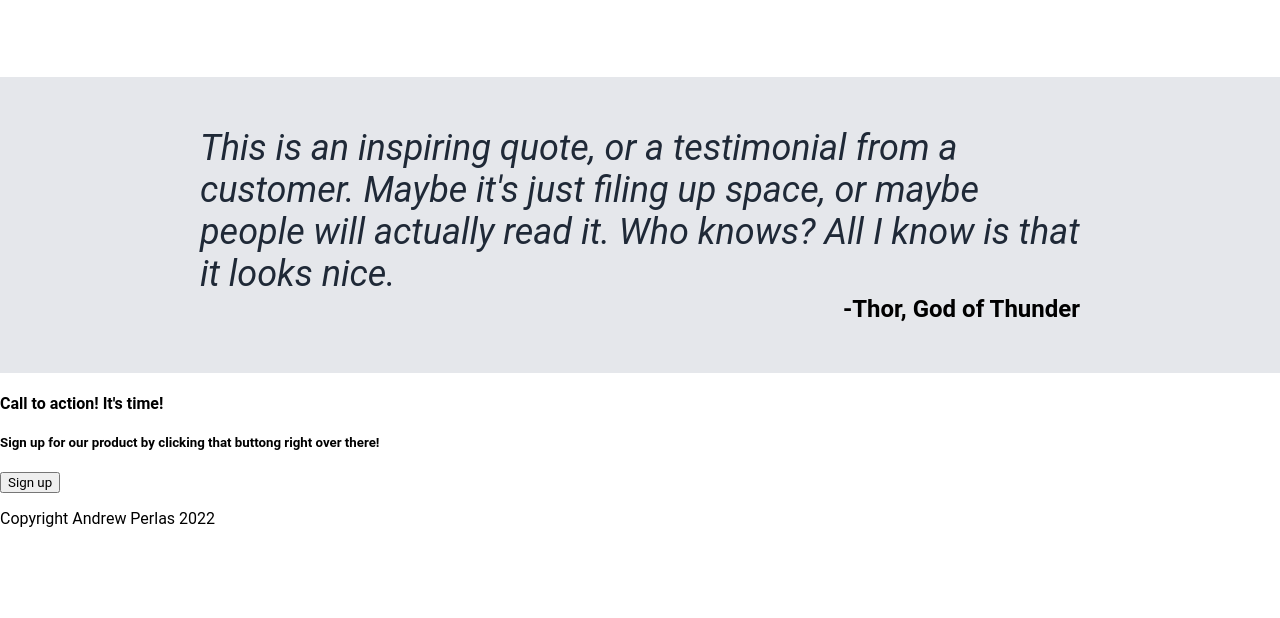
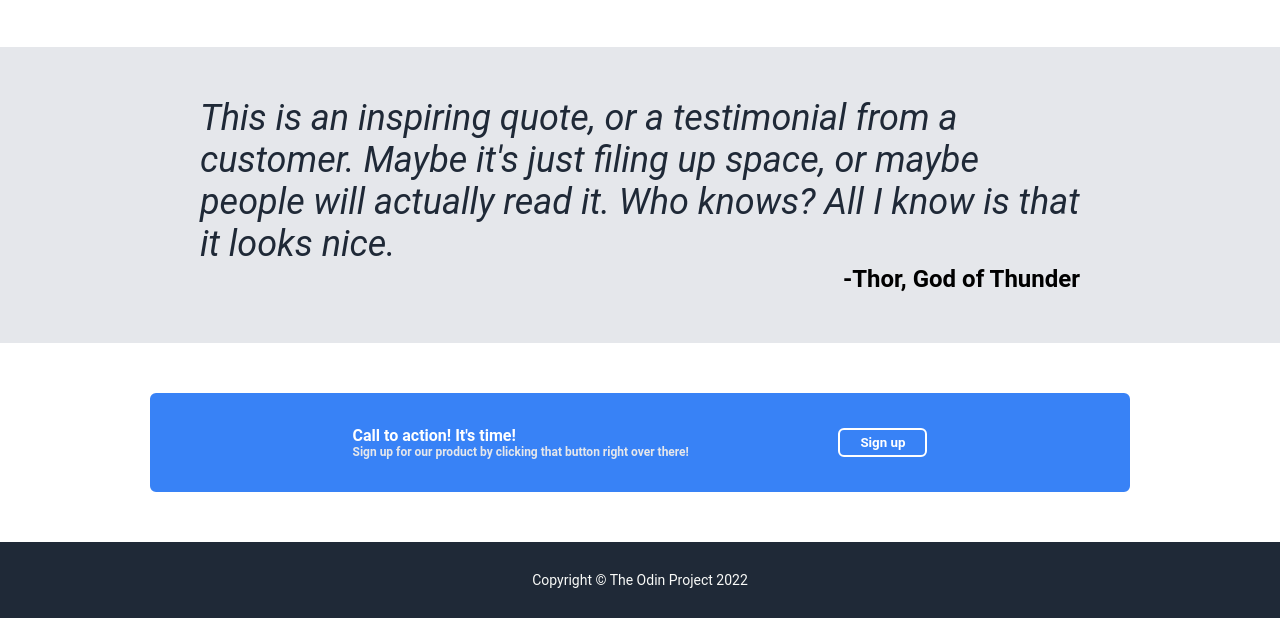
Before and after one commit to andrewperlas/top-landing-page-project, a plain HTML site: page index.html in a window 1280 px wide. Shown: the part 780-1398 px from the top of the page. Before the commit the page ends 1324 px from the top, so only its background shows below. Drawn offline with Linux system fonts and the light colour scheme.

Commit message:
Finished final 2 sections of home page. Landing page project complete.

```diff
--- a/index.html
+++ b/index.html
@@ -53,13 +53,15 @@
     </div>
 
     <div class="section-four">
-        <h4>Call to action! It's time!</h4>
-        <h5>Sign up for our product by clicking that buttong right over there!</h5>
-        <button>Sign up</button>
+        <h4>Call to action! It's time!
+        <p>Sign up for our product by clicking that button right over there!</p></h4>
+        <div class="sign-up-button">
+            <button>Sign up</button>
+        </div>
     </div>
 
     <footer>
-        <p>Copyright Andrew Perlas 2022</p>
+        <p>Copyright &copy; The Odin Project 2022</p>
     </footer>
 </body>
 </html>
--- a/styles.css
+++ b/styles.css
@@ -56,8 +56,9 @@ h1 {
 }
 
 .section-one-left p {
-    font-size: 18px;
-    color: #E5E7EB
+    font-size: 16px;
+    color: #E5E7EB;
+    margin-bottom: 10px;
 }
 
 .section-one img {
@@ -128,3 +129,43 @@ h2 {
     font-weight: bold;
     align-self: flex-end;
 }
+
+.section-four {
+    display: flex;
+    justify-content: space-evenly;
+    align-items: center;
+    padding: 30px 50px;
+    margin: 50px 150px;
+    background-color: #3882F6;
+    border: 3px solid #3882F6;
+    border-radius: 6px;
+    color: #ffffff;
+}
+
+.section-four h4, p {
+    margin: 0;
+}
+
+.section-four p {
+    font-size: 12px;
+    color: #E5E7EB;
+}
+
+.section-four button {
+    background-color: #3882F6;
+    border: 2px solid #ffffff;
+    border-radius: 6px;
+    color: #ffffff;
+    font-weight: bold;
+    padding: 5px 20px;
+}
+
+footer {
+    display: flex;
+    justify-content: space-evenly;
+    align-items: center;
+    background-color: #1F2937;
+    color: #F9FAF8;
+    padding: 30px;
+    font-size: 14px;
+}
```
